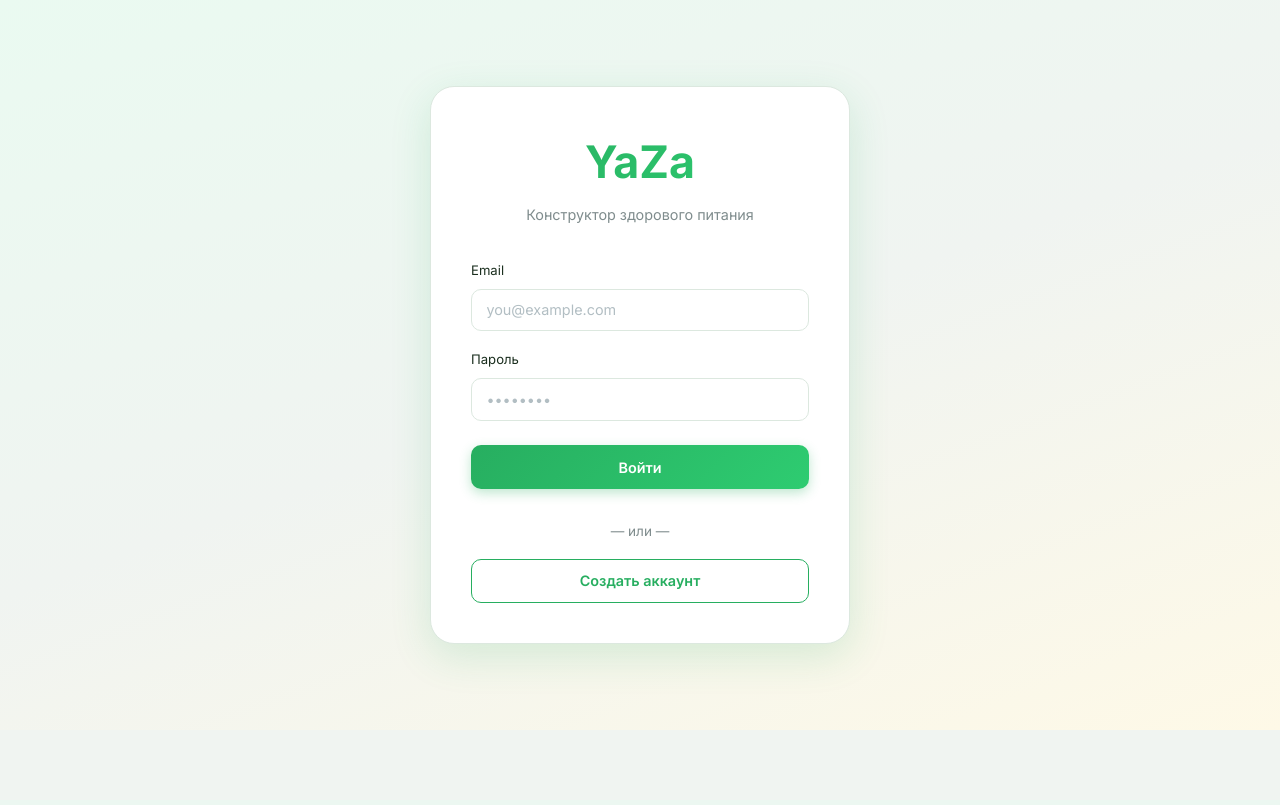
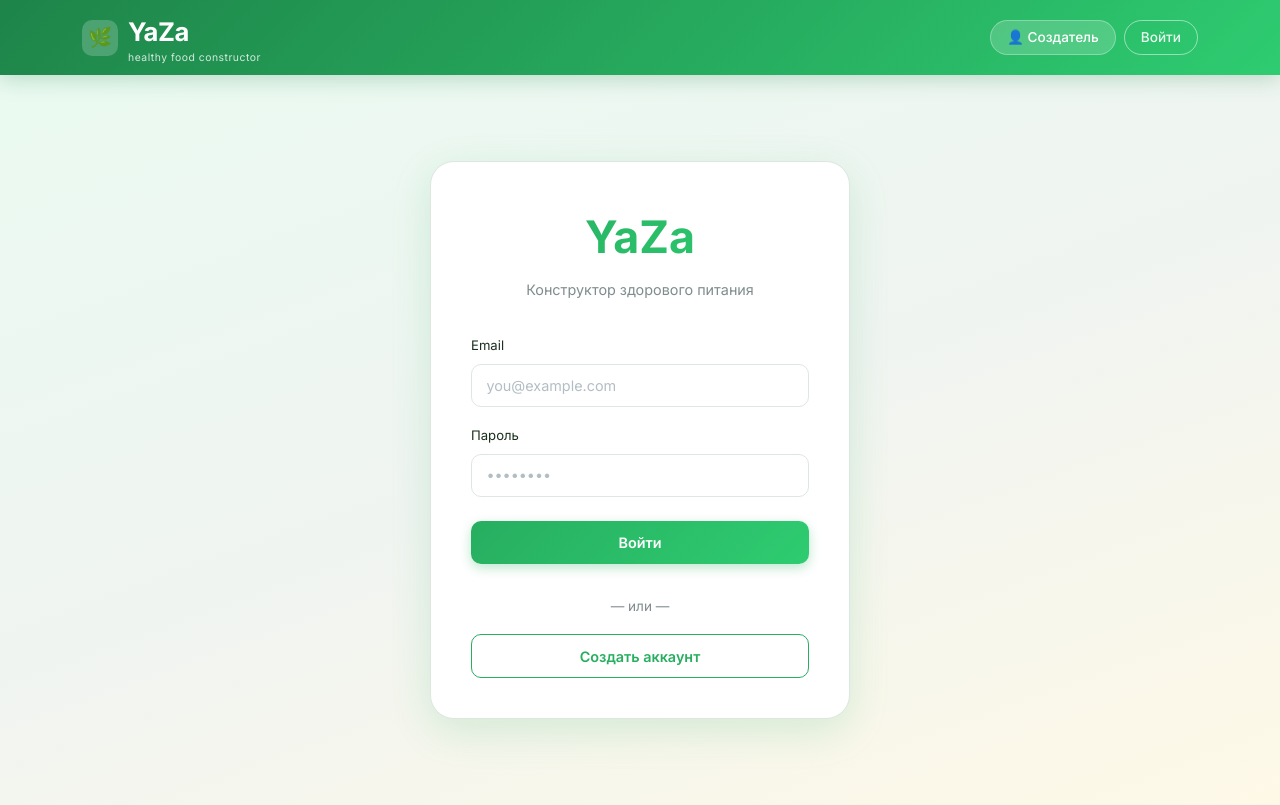
Before and after one commit to danil16200616-netizen/yaza, a FastAPI app: page / in a window 1280 px wide. Before the commit the page ends 730 px from the top, so only its background shows below. Run offline with FastAPI, Linux system fonts and the light colour scheme; parts of the project's set-up code (start-up, migrations or seed data) failed here and were passed over.

Commit message:
Creator tab visible without login

```diff
--- a/static/js/app.js
+++ b/static/js/app.js
@@ -171,7 +171,7 @@ async function login() {
   if (res.ok) {
     token = data.access_token;
     localStorage.setItem("token", token);
-    document.getElementById("main-nav").style.display = "";
+    setAuthUI(true);
     showSection("constructor");
     loadIngredients();
   } else {
@@ -182,8 +182,17 @@ async function login() {
 function logout() {
   token = ""; localStorage.removeItem("token");
   selected = {}; editingDishId = null; allIngredients = [];
-  document.getElementById("main-nav").style.display = "none";
+  setAuthUI(false);
   showSection("login");
+}
+
+function setAuthUI(loggedIn) {
+  document.querySelectorAll(".auth-only").forEach(el => {
+    el.classList.toggle("d-none", !loggedIn);
+  });
+  document.querySelectorAll(".guest-only").forEach(el => {
+    el.classList.toggle("d-none", loggedIn);
+  });
 }
 
 // ─────────────────────────────────────────────────
@@ -640,10 +649,11 @@ function toast(msg, type = "ok") {
 
 window.onload = () => {
   if (token) {
-    document.getElementById("main-nav").style.display = "";
+    setAuthUI(true);
     showSection("constructor");
     loadIngredients();
   } else {
+    setAuthUI(false);
     showSection("login");
   }
 };
--- a/templates/index.html
+++ b/templates/index.html
@@ -9,19 +9,23 @@
 </head>
 <body>
 
-<!-- NAVBAR -->
-<nav class="yaza-nav" id="main-nav" style="display:none">
+<!-- NAVBAR — всегда видна -->
+<nav class="yaza-nav" id="main-nav">
   <div class="container d-flex align-items-center justify-content-between">
-    <a class="yaza-brand" href="#">
+    <a class="yaza-brand" href="#" onclick="token ? showSection('constructor') : showSection('login')">
       <div class="brand-icon">🌿</div>
       <div>YaZa<span class="brand-sub">healthy food constructor</span></div>
     </a>
-    <div class="d-flex gap-2 align-items-center">
-      <button class="nav-pill" id="nav-constructor" onclick="showSection('constructor')">🥗 Конструктор</button>
-      <button class="nav-pill" id="nav-recipes"     onclick="showSection('recipes')">📖 Рецепты</button>
-      <button class="nav-pill" id="nav-my-dishes"   onclick="showSection('my-dishes');loadMyDishes()">📋 Мои блюда</button>
-      <button class="nav-pill" id="nav-creator"     onclick="showSection('creator')">👤 Создатель</button>
-      <button class="nav-pill-outline" onclick="logout()">Выйти</button>
+    <div class="d-flex gap-2 align-items-center flex-wrap">
+      <!-- Кнопки только для авторизованных -->
+      <button class="nav-pill auth-only d-none" id="nav-constructor" onclick="showSection('constructor')">🥗 Конструктор</button>
+      <button class="nav-pill auth-only d-none" id="nav-recipes"     onclick="showSection('recipes')">📖 Рецепты</button>
+      <button class="nav-pill auth-only d-none" id="nav-my-dishes"   onclick="showSection('my-dishes');loadMyDishes()">📋 Мои блюда</button>
+      <!-- Создатель — виден всегда -->
+      <button class="nav-pill" id="nav-creator" onclick="showSection('creator')">👤 Создатель</button>
+      <!-- Кнопки входа/выхода -->
+      <button class="nav-pill-outline auth-only d-none" id="btn-logout" onclick="logout()">Выйти</button>
+      <button class="nav-pill-outline guest-only" id="btn-login" onclick="showSection('login')">Войти</button>
     </div>
   </div>
 </nav>
```
